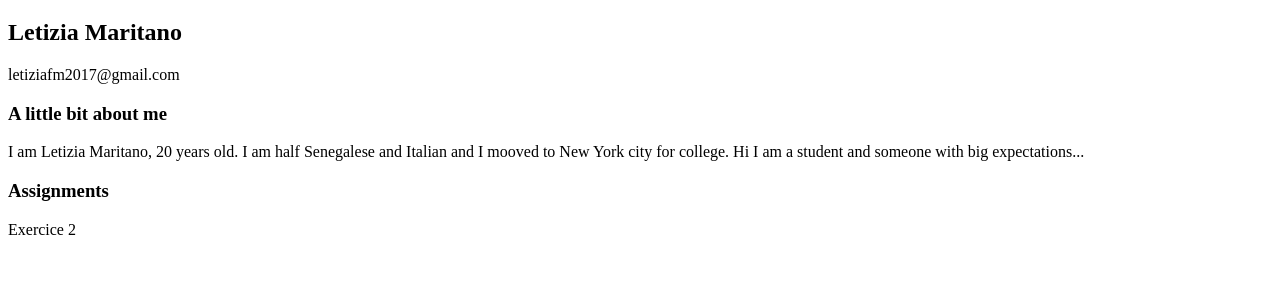
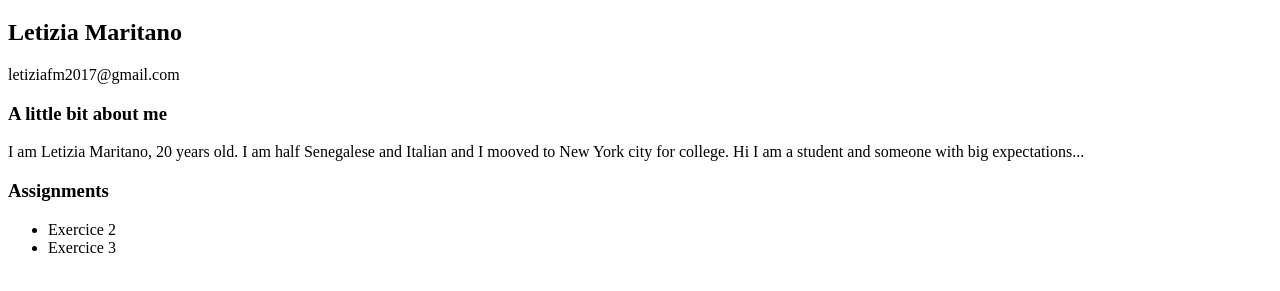
Before and after one commit to Letizia300503/mmp240, a plain HTML site: page index.html in a window 1280 px wide. Shown: the part 61-352 px from the top of the page. Drawn offline with Linux system fonts and the light colour scheme.

Commit message:
class intro 3

```diff
--- a/index.html
+++ b/index.html
@@ -15,6 +15,9 @@
     Hi I am a student and someone with big expectations...</p>
 
 <h3>Assignments</h3>
-Exercice 2
+<ul>
+    <li>Exercice 2</li>
+    <li>Exercice 3</li>
+</ul>
 </body>
 </html>
```
